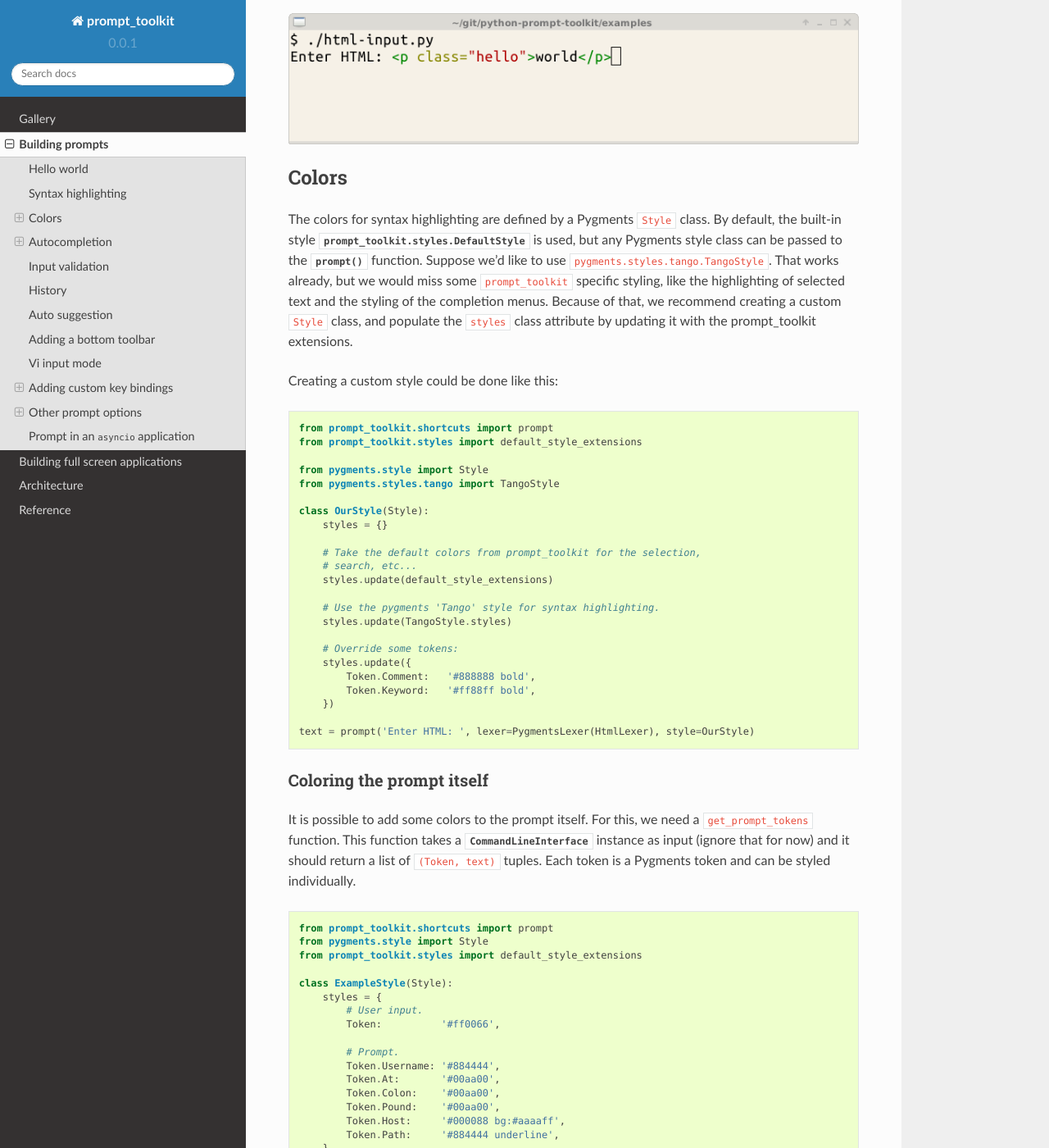
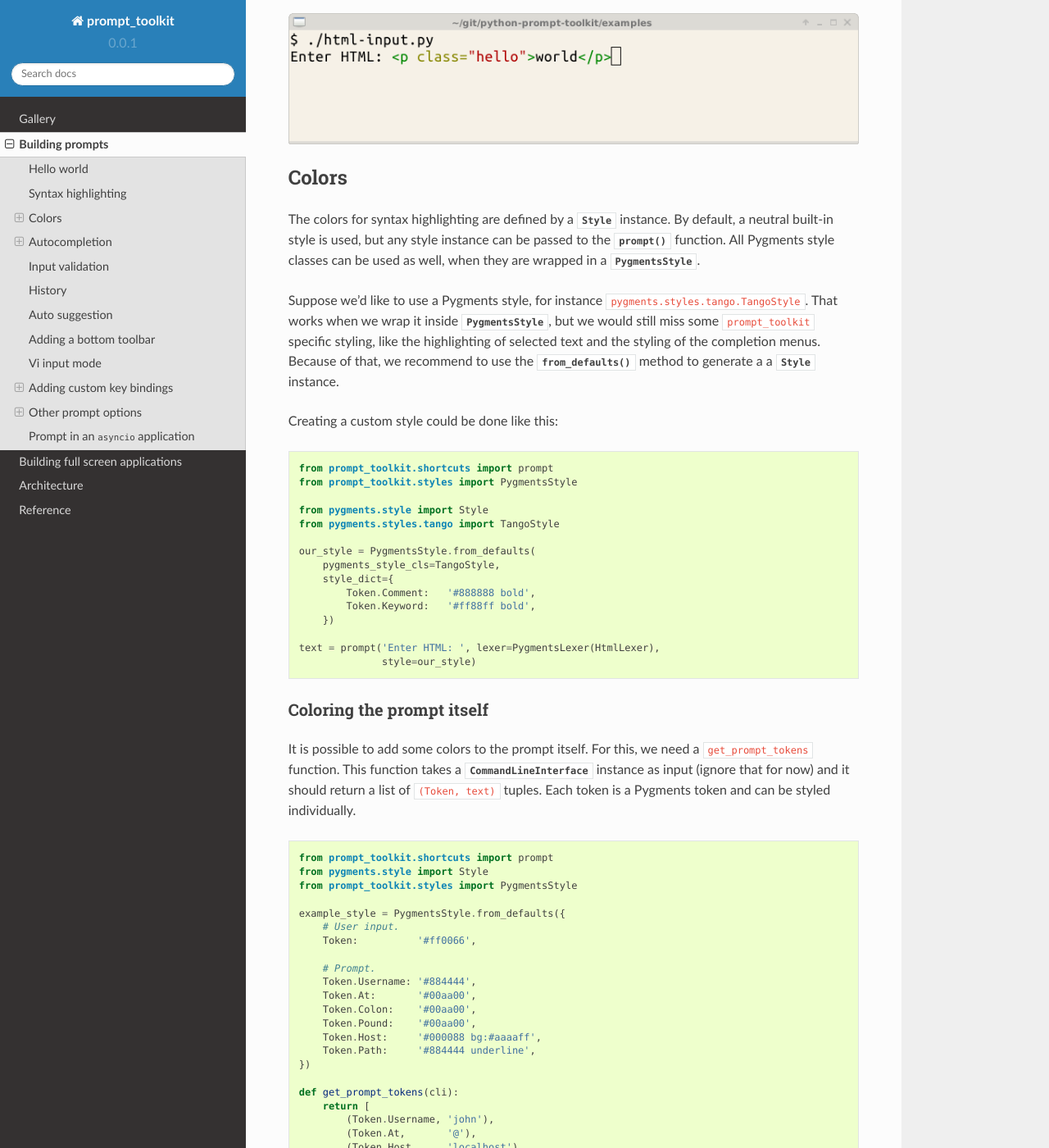
Before and after one commit to dbcli/pgcli, a Sphinx documentation site: the page built from docs/pages/building_prompts.rst, in a window 1280 px wide and 1400 px high, scrolled down 1082 px. Shown: the whole window at 82% size. Built offline with Sphinx 7.4.7 and the Read the Docs theme 2.0.0, drawn with Linux system fonts in a browser that asks for light colours; some of the changed text lies outside the part shown.

Commit message:
Removed DefaultStyle, created PygmentsStyle.from_defaults class method instead.

```diff
--- a/docs/pages/building_prompts.rst
+++ b/docs/pages/building_prompts.rst
@@ -63,43 +63,40 @@ create a custom lexer by implementing the
 Colors
 ------
 
-The colors for syntax highlighting are defined by a Pygments ``Style`` class.
-By default, the built-in style :class:`prompt_toolkit.styles.DefaultStyle` is
-used, but any Pygments style class can be passed to the
-:func:`~prompt_toolkit.shortcuts.prompt` function. Suppose we'd like to use
-``pygments.styles.tango.TangoStyle``. That works already, but we would miss
-some ``prompt_toolkit`` specific styling, like the highlighting of selected
-text and the styling of the completion menus. Because of that, we recommend
-creating a custom ``Style`` class, and populate the ``styles`` class attribute
-by updating it with the prompt_toolkit extensions.
+The colors for syntax highlighting are defined by a
+:class:`~prompt_toolkit.styles.Style` instance.  By default, a neutral built-in
+style is used, but any style instance can be passed to the
+:func:`~prompt_toolkit.shortcuts.prompt` function. All Pygments style classes
+can be used as well, when they are wrapped in a
+:class:`~prompt_toolkit.styles.PygmentsStyle`.
+
+Suppose we'd like to use a Pygments style, for instance
+``pygments.styles.tango.TangoStyle``. That works when we wrap it inside
+:class:`~prompt_toolkit.styles.PygmentsStyle`, but we would still miss some
+``prompt_toolkit`` specific styling, like the highlighting of selected text and
+the styling of the completion menus. Because of that, we recommend to use the
+:meth:`~prompt_toolkit.styles.PygmentsStyle.from_defaults` method to generate a
+a :class:`~prompt_toolkit.styles.Style` instance.
 
 Creating a custom style could be done like this:
 
 .. code:: python
 
     from prompt_toolkit.shortcuts import prompt
-    from prompt_toolkit.styles import default_style_extensions
+    from prompt_toolkit.styles import PygmentsStyle
 
     from pygments.style import Style
     from pygments.styles.tango import TangoStyle
 
-    class OurStyle(Style):
-        styles = {}
-
-        # Take the default colors from prompt_toolkit for the selection,
-        # search, etc...
-        styles.update(default_style_extensions)
-
-        # Use the pygments 'Tango' style for syntax highlighting.
-        styles.update(TangoStyle.styles)
-
-        # Override some tokens:
-        styles.update({
+    our_style = PygmentsStyle.from_defaults(
+        pygments_style_cls=TangoStyle,
+        style_dict={
             Token.Comment:   '#888888 bold',
             Token.Keyword:   '#ff88ff bold',
         })
 
-    text = prompt('Enter HTML: ', lexer=PygmentsLexer(HtmlLexer), style=OurStyle)
+    text = prompt('Enter HTML: ', lexer=PygmentsLexer(HtmlLexer),
+                  style=our_style)
 
 
 Coloring the prompt itself
@@ -115,22 +112,20 @@ Each token is a Pygments token and can be styled individually.
 
     from prompt_toolkit.shortcuts import prompt
     from pygments.style import Style
-    from prompt_toolkit.styles import default_style_extensions
+    from prompt_toolkit.styles import PygmentsStyle
 
-    class ExampleStyle(Style):
-        styles = {
-            # User input.
-            Token:          '#ff0066',
+    example_style = PygmentsStyle.from_defaults({
+        # User input.
+        Token:          '#ff0066',
 
-            # Prompt.
-            Token.Username: '#884444',
-            Token.At:       '#00aa00',
-            Token.Colon:    '#00aa00',
-            Token.Pound:    '#00aa00',
-            Token.Host:     '#000088 bg:#aaaaff',
-            Token.Path:     '#884444 underline',
-        }
-        styles.update(default_style_extensions)
+        # Prompt.
+        Token.Username: '#884444',
+        Token.At:       '#00aa00',
+        Token.Colon:    '#00aa00',
+        Token.Pound:    '#00aa00',
+        Token.Host:     '#000088 bg:#aaaaff',
+        Token.Path:     '#884444 underline',
+    })
 
     def get_prompt_tokens(cli):
         return [
@@ -142,7 +137,7 @@ Each token is a Pygments token and can be styled individually.
             (Token.Pound,    '# '),
         ]
 
-    text = prompt(get_prompt_tokens=get_prompt_tokens, style=OurStyle)
+    text = prompt(get_prompt_tokens=get_prompt_tokens, style=example_style)
 
 
 Autocompletion
```
Also changed, not shown: 6 other files.
